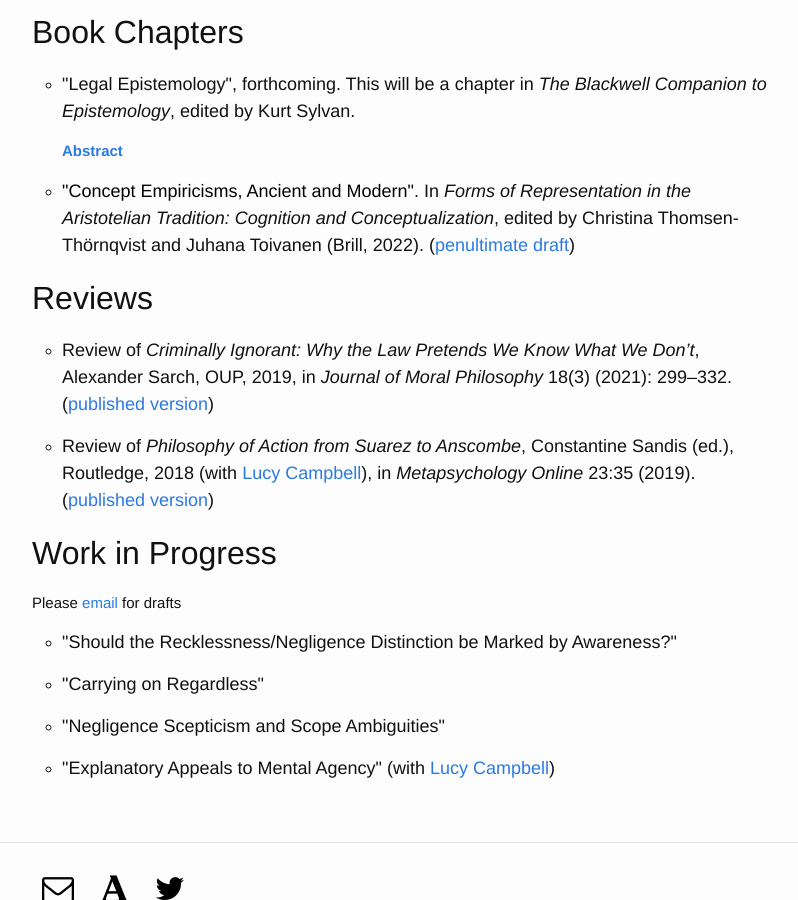
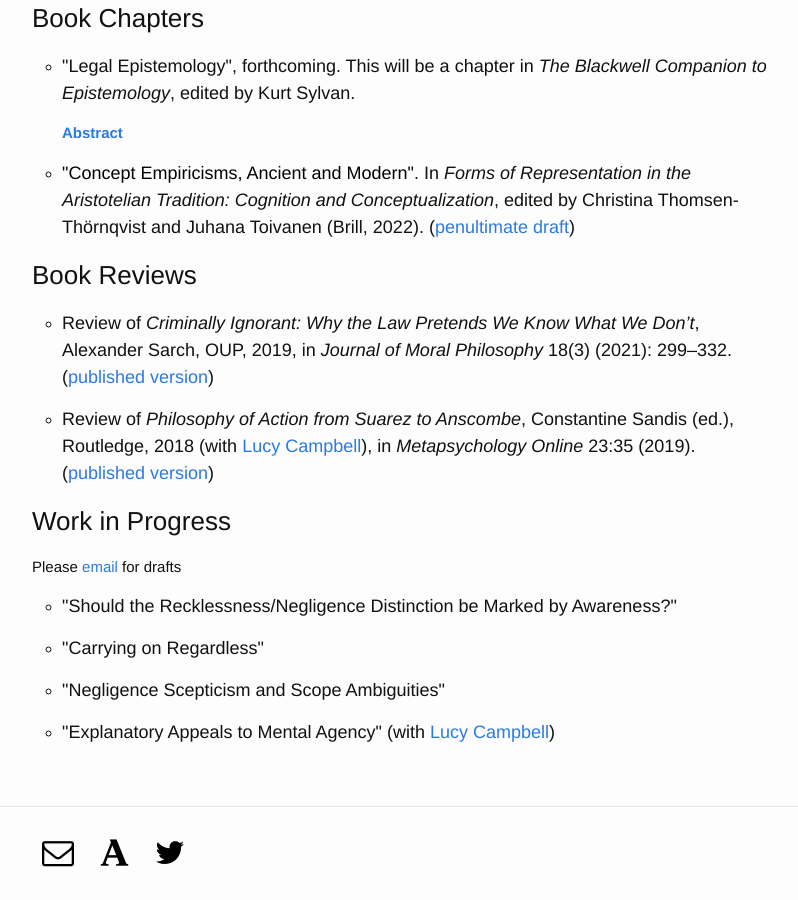
Before and after one commit to alexandergreenberg/alexandergreenberg.github.io, a Jekyll site: the page built from pages/01_Publications.html, in a window 1280 px wide and 900 px high, scrolled down 902 px. Shown: the whole window, without its empty margins (238-1036 px from the left). Built offline with Jekyll 4.4.1, drawn with Linux system fonts in a browser that asks for light colours; some web fonts are replaced.

Commit message:
Update 01_Publications.html

```diff
--- a/pages/01_Publications.html
+++ b/pages/01_Publications.html
@@ -17,7 +17,7 @@ e.style.display="block" //This was "none". It was changed to "block".
 return true;
 }
 </script>
-<h2>Journal Articles</h2>
+<h3>Journal Articles</h3>
 <ul>
   <li>
     <h4>"Why Criminal Responsibility for Negligence Cannot be Indirect"</a>, <em>Cambridge Law Journal</em> (2021). (<a href="/pdfs/indirect-negligence.pdf" target="_blank">penultimate draft</a>) (<a href="https://doi.org/10.1017/S0008197321000659" target="_blank">published version; online first</a>)</h4>
@@ -50,7 +50,7 @@ return true;
     <div id="para1" class="hidden"><p>We respond to Conor McHugh's claim that an evaluative account of the normative relation between belief and truth is preferable to a prescriptive account. We claim that his arguments fail to establish this. We then draw a more general sceptical conclusion: we take our arguments to put pressure on any attempt to show that an evaluative account will fare better than a prescriptive account.</p></div> <!-- The class hidden was adden to start with the abstracts hidden. -->
   </li>
 </ul>
-<h2>Book Chapters</h2>
+<h3>Book Chapters</h3>
 <ul>
   <li>
     <h4>"Legal Epistemology"</a>, forthcoming. This will be a chapter in <em>The Blackwell Companion to Epistemology</em>, edited by Kurt Sylvan.</h4>
@@ -63,7 +63,7 @@ return true;
     <div id="para5" class="hidden"><p>Abstract</p></div> -->
   </li>
 </ul>
-<h2>Reviews</h2>
+<h3>Book Reviews</h3>
 <ul>
   <li>
     <h4>Review of <em>Criminally Ignorant: Why the Law Pretends We Know What We Don’t</em>, Alexander Sarch, OUP, 2019, in <em>Journal of Moral Philosophy</em> 18(3) (2021): 299–332. (<a href="https://doi.org/10.1163/17455243-18030001" target="_blank">published version</a>)</h4>
@@ -72,7 +72,7 @@ return true;
     <h4>Review of <em>Philosophy of Action from Suarez to Anscombe</em>, Constantine Sandis (ed.), Routledge, 2018 (with <a href="https://lucycampbellphilosophy.weebly.com">Lucy Campbell</a>), in <em>Metapsychology Online</em> 23:35 (2019). (<a href="http://metapsychology.net/poc/view_doc.php?type=book&id=8321&cn=394" target="_blank">published version</a>)</h4>
   </li>
 </ul>
-<h2>Work in Progress</h2>
+<h3>Work in Progress</h3>
 <p>Please <a href="mailto:{{site.email}}">email</a> for drafts</p>
 <ul>
   <li>
```
